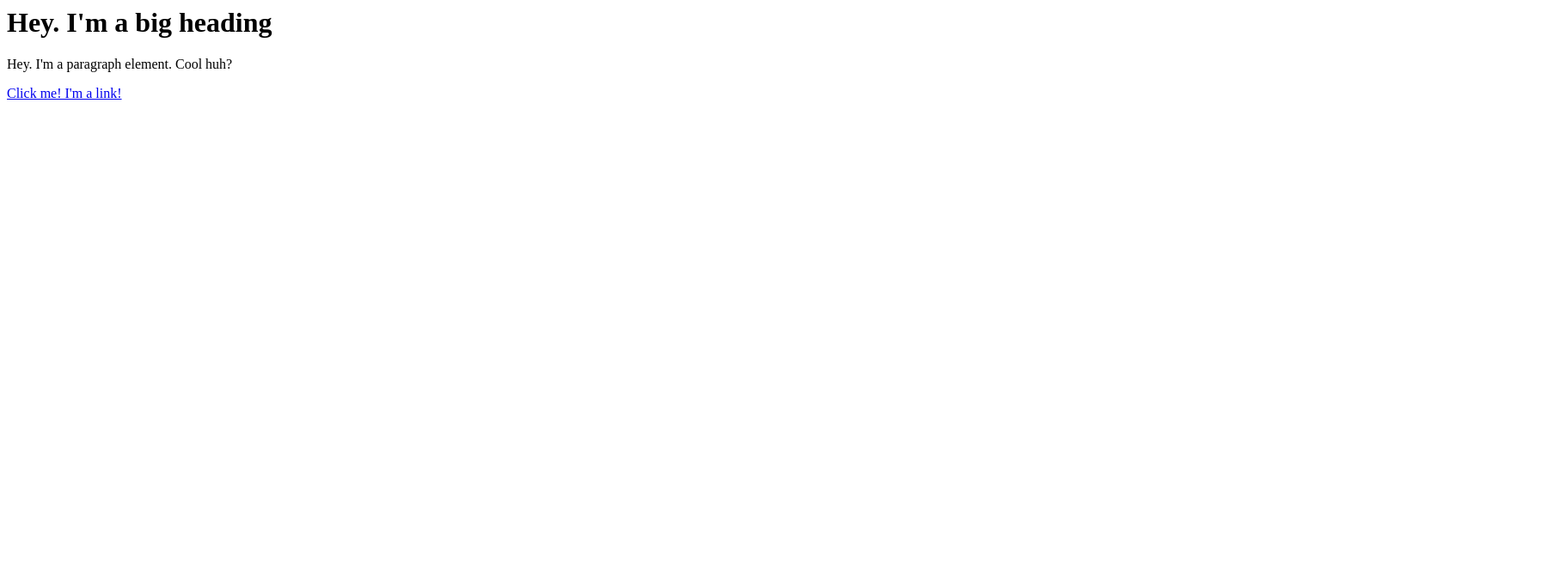
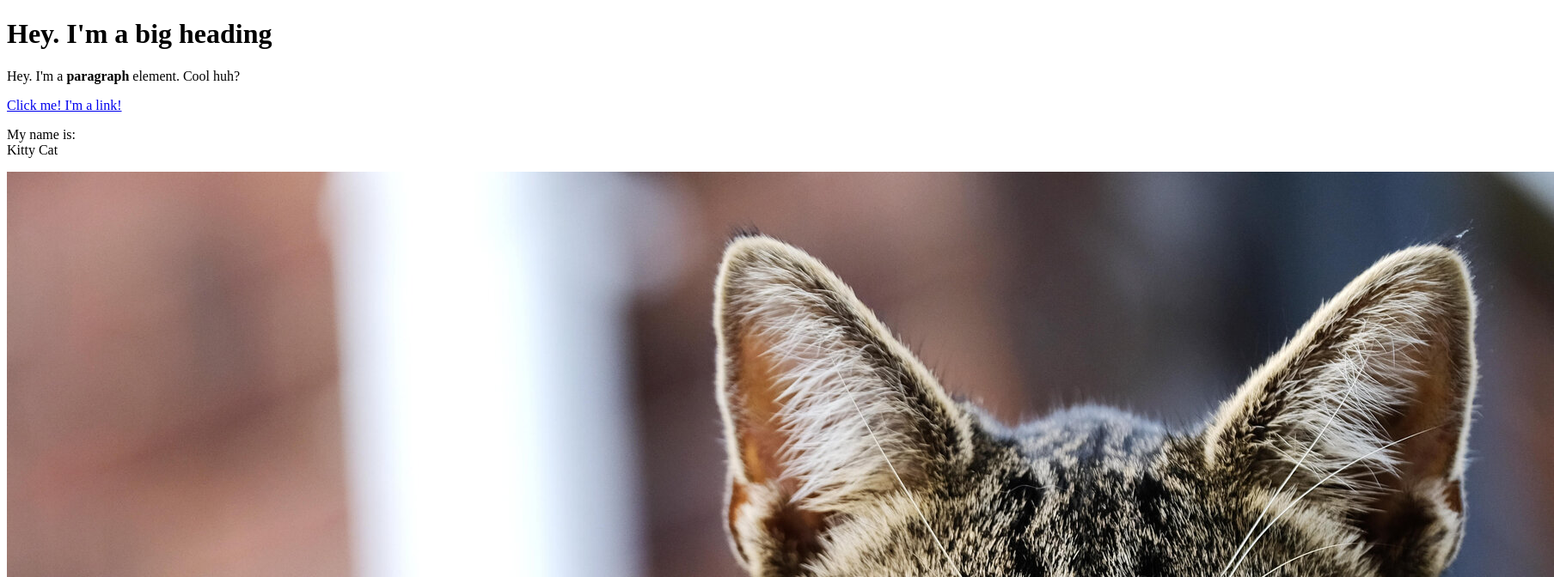
Before and after one commit to BelotStudios/cartoon-hero, a plain HTML site: page test.html in a window 1280 px wide. Shown: the top 672 px of the page at 86% size, 1808 px wide, since content can reach past the window. Drawn offline with Linux system fonts and the light colour scheme.

Commit message:
Added a cat image and a few more elements.

```diff
--- a/test.html
+++ b/test.html
@@ -1,3 +1,14 @@
-<h1>Hey. I'm a big heading</h1>
-<p>Hey. I'm a paragraph element. Cool huh?</p>
-<a href="https://google.com" target="_blank" title="Let's go to Google">Click me! I'm a link!</a>
+<!DOCTYPE html>
+<html>
+  <head>
+    <body>
+    <h1>Hey. I'm a big heading</h1>
+    <p>Hey. I'm a <b>paragraph</b> element. Cool huh?</p>
+    <a href="https://google.com" target="_blank" title="Let's go to Google">Click me! I'm a link!</a>
+    <p>My name is:<br>
+      Kitty Cat
+    </p>
+    <img src="img/cat.jpeg">
+    </body>
+  </head>
+</html>
```
Also changed, not shown: img/cat.jpeg (added).
